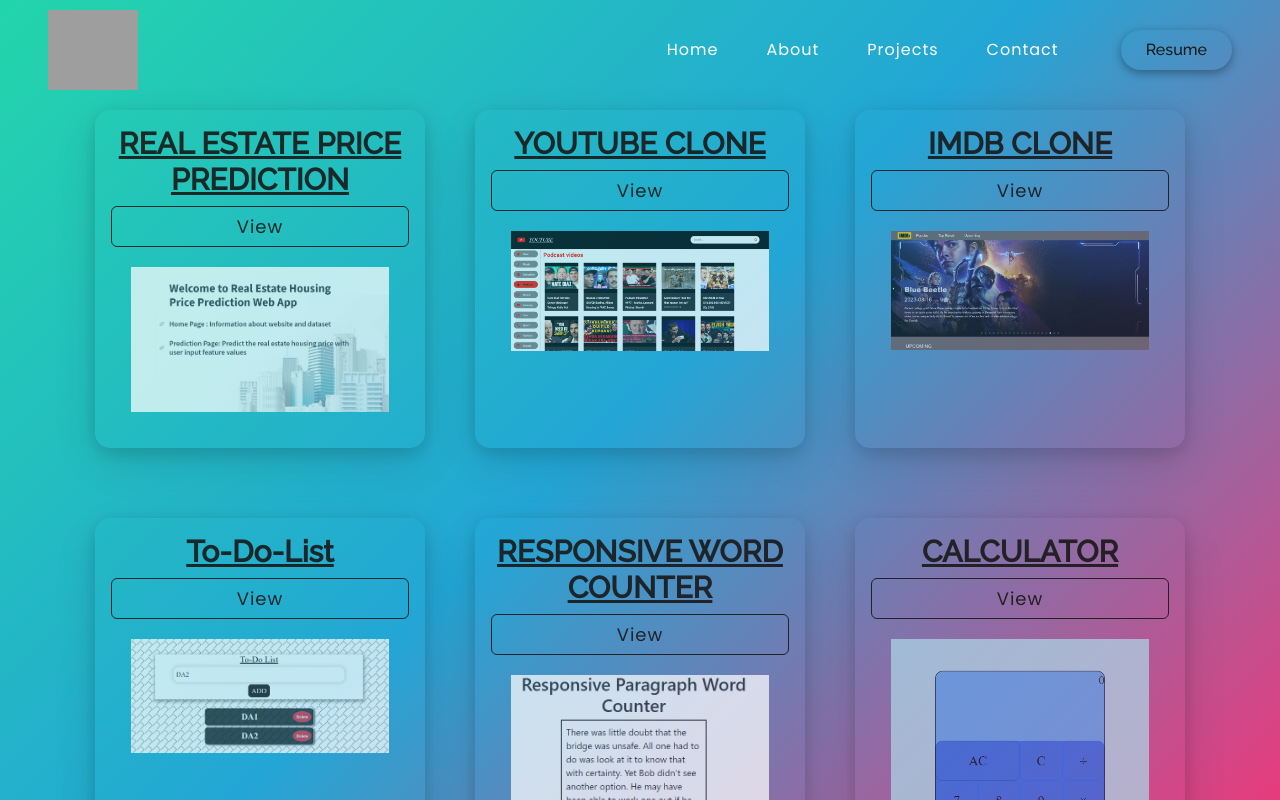
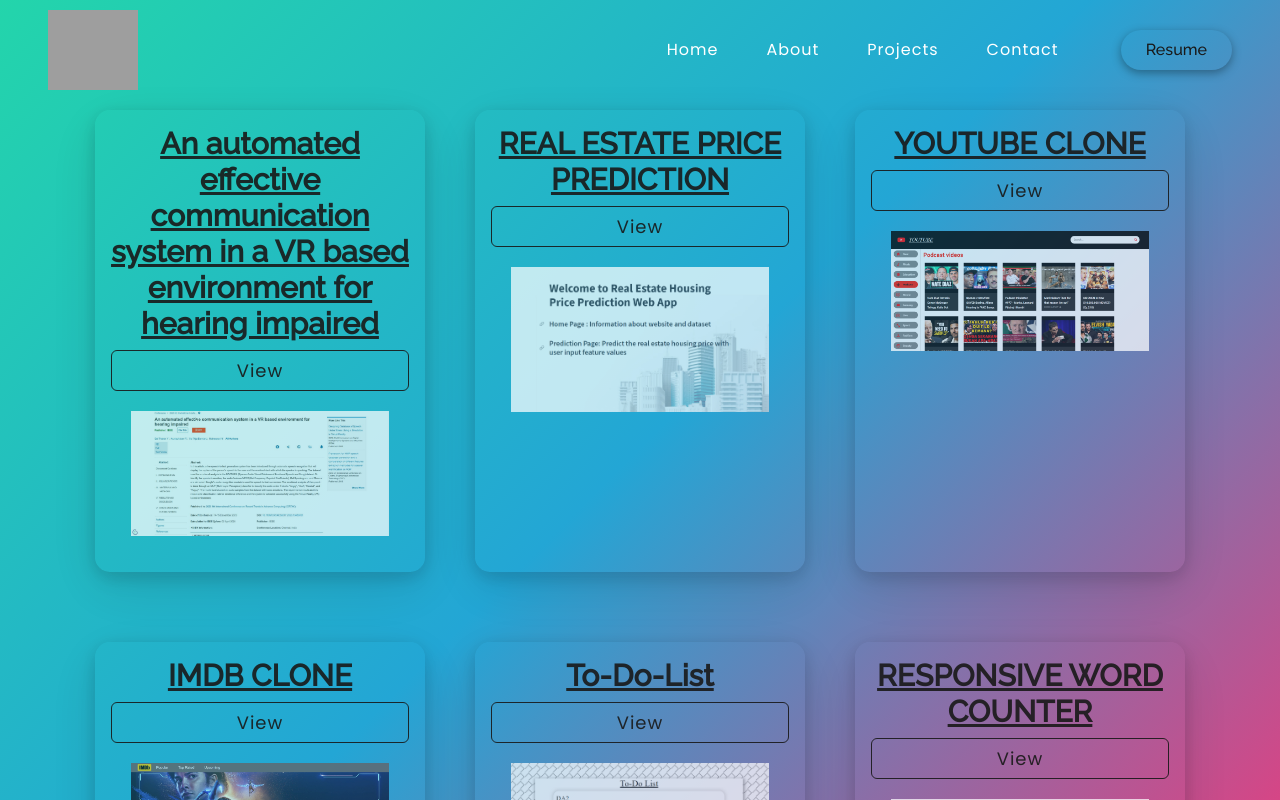
Before and after one commit to arunachalam3342/Portfolio, a React (Create React App) app: page /project in a window 1280 px wide. Shown: the top 800 px of the page. Built offline with nearby package versions, Linux system fonts and the light colour scheme; grey boxes are pictures that could not be loaded.

Commit message:
Project update - TARP

```diff
--- a/src/components/Project/Projectpage.js
+++ b/src/components/Project/Projectpage.js
@@ -1,11 +1,12 @@
-import React from 'react';
+import React from "react";
 import "../../Pages/style.css";
 import ProjectCard from "./Projectcard";
-import { Container, Row, Col } from 'react-bootstrap';
+import { Container, Row, Col } from "react-bootstrap";
 import img01 from "../../Assets/task01.png";
 import img02 from "../../Assets/task02.png";
 import img05 from "../../Assets/task05.png";
 import img06 from "../../Assets/task06.png";
+import Publish1 from "../../Assets/Project Publish.png";
 import Real_Estate from "../../Assets/Real_Estate.png";
 import To_Do_List from "../../Assets/To-Do-List.png";
 import youtube from "../../Assets/Youtube.png";
@@ -15,38 +16,76 @@
   return (
     <div className="projectbackground">
       <Container fluid className="project-section">
-                <Container className='h-auto'>
+        <Container className="h-auto">
           <Row style={{ justifyContent: "center", paddingBottom: "10px" }}>
             <Col md={4} className="project-card">
-                            <ProjectCard imgPath={Real_Estate} title="REAL ESTATE PRICE PREDICTION" ghLink="https://arunachalam3342-fundamentalsofdataanalyt-real-estate-app-i0wgpi.streamlit.app/" />
+              <ProjectCard
+                imgPath={Publish1}
+                title="An automated effective communication system in a VR based environment for hearing impaired"
+                ghLink="https://ieeexplore.ieee.org/abstract/document/10480761"
+              />
             </Col>
             <Col md={4} className="project-card">
-                            <ProjectCard imgPath={youtube} title="YOUTUBE CLONE" ghLink="https://arunachalam3342.github.io/Youtube-Clone/" />
+              <ProjectCard
+                imgPath={Real_Estate}
+                title="REAL ESTATE PRICE PREDICTION"
+                ghLink="https://arunachalam3342-fundamentalsofdataanalyt-real-estate-app-i0wgpi.streamlit.app/"
+              />
             </Col>
             <Col md={4} className="project-card">
-                            <ProjectCard imgPath={imdb} title="IMDB CLONE" ghLink="https://arunachalam3342.github.io/Imdb-Clone/" />
+              <ProjectCard
+                imgPath={youtube}
+                title="YOUTUBE CLONE"
+                ghLink="https://arunachalam3342.github.io/Youtube-Clone/"
+              />
             </Col>
             <Col md={4} className="project-card">
-                            <ProjectCard imgPath={To_Do_List} title="To-Do-List" ghLink="https://arunachalam3342.github.io/To-Do-List/" />
+              <ProjectCard
+                imgPath={imdb}
+                title="IMDB CLONE"
+                ghLink="https://arunachalam3342.github.io/Imdb-Clone/"
+              />
             </Col>
             <Col md={4} className="project-card">
-                            <ProjectCard imgPath={img01} title="RESPONSIVE WORD COUNTER" ghLink="https://arunachalam3342.github.io/React-Task01/" />
+              <ProjectCard
+                imgPath={To_Do_List}
+                title="To-Do-List"
+                ghLink="https://arunachalam3342.github.io/To-Do-List/"
+              />
             </Col>
             <Col md={4} className="project-card">
-                            <ProjectCard imgPath={img02} title="CALCULATOR" ghLink="https://arunachalam3342.github.io/React-Task02/" />
+              <ProjectCard
+                imgPath={img01}
+                title="RESPONSIVE WORD COUNTER"
+                ghLink="https://arunachalam3342.github.io/React-Task01/"
+              />
+            </Col>
+            <Col md={4} className="project-card">
+              <ProjectCard
+                imgPath={img02}
+                title="CALCULATOR"
+                ghLink="https://arunachalam3342.github.io/React-Task02/"
+              />
             </Col>
 
-
             <Col md={4} className="project-card">
-                            <ProjectCard imgPath={img05} title="AGE CALCULATOR" ghLink="https://arunachalam3342.github.io/React-Task05/" />
+              <ProjectCard
+                imgPath={img05}
+                title="AGE CALCULATOR"
+                ghLink="https://arunachalam3342.github.io/React-Task05/"
+              />
             </Col>
             <Col md={4} className="project-card">
-                            <ProjectCard imgPath={img06} title="TICTACTOE" ghLink="https://arunachalam3342.github.io/React-TicTacToe/" />
+              <ProjectCard
+                imgPath={img06}
+                title="TICTACTOE"
+                ghLink="https://arunachalam3342.github.io/React-TicTacToe/"
+              />
             </Col>
           </Row>
         </Container>
       </Container>
     </div>
-    )
+  );
 }
-export default Projectpage
+export default Projectpage;
```
Also changed, not shown: src/Assets/Project Publish.png (added), 1 other file (tests, documents, lock files or other folders). Lines whose indentation alone changed are shown as unchanged.
